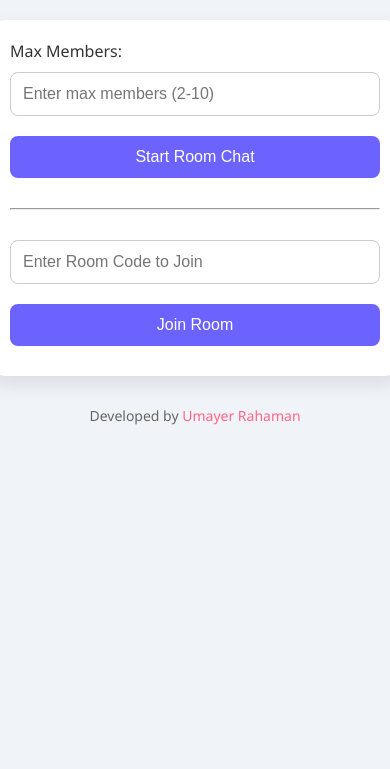
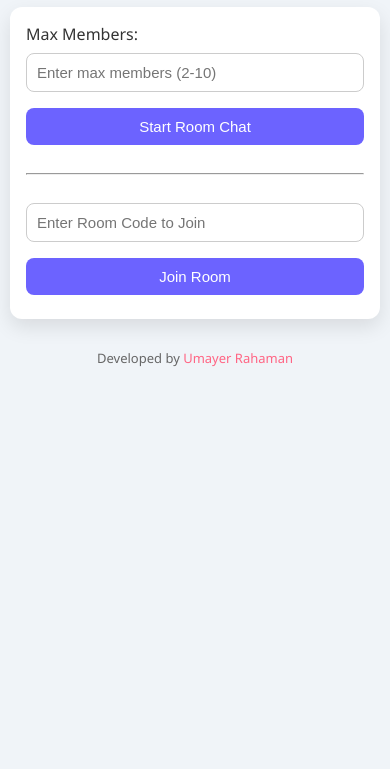
Before and after one commit to mikalobina/Vanish-2, a website: page public/index.html in a window 390 px wide. Shown: the part 75-844 px from the top of the page. Drawn offline with nearby package versions, Linux system fonts and the light colour scheme; no server answers.

Commit message:
Update style.css

```diff
--- a/public/style.css
+++ b/public/style.css
@@ -4,6 +4,10 @@
   --bg: #f0f4f8;
   --text: #333;
   --white: #fff;
+}
+
+* {
+  box-sizing: border-box;
 }
 
 body {
@@ -15,6 +19,7 @@ body {
   display: flex;
   flex-direction: column;
   align-items: center;
+  min-height: 100vh;
 }
 
 h1 {
@@ -33,6 +38,7 @@ h1 {
   box-shadow: 0 8px 20px rgba(0,0,0,0.1);
   padding: 20px;
   margin-top: 20px;
+  transition: 0.3s;
 }
 
 input, button {
@@ -42,14 +48,14 @@ input, button {
   font-size: 16px;
   border-radius: 8px;
   border: 1px solid #ccc;
-  box-sizing: border-box;
+  transition: 0.2s ease;
 }
 
 button {
   background-color: var(--primary);
   color: var(--white);
   border: none;
-  transition: 0.3s;
+  cursor: pointer;
 }
 
 button:hover {
@@ -62,7 +68,7 @@ button:hover {
 }
 
 .chat-area {
-  height: 300px;
+  height: 70vh;
   overflow-y: auto;
   border: 1px solid #ccc;
   border-radius: 8px;
@@ -103,8 +109,44 @@ footer a:hover {
   text-decoration: underline;
 }
 
+/* 📱 Responsive Mobile Styling */
 @media (max-width: 500px) {
   body {
     padding: 10px;
   }
+
+  h1 {
+    font-size: 20px;
+  }
+
+  #welcome,
+  #chatBox {
+    padding: 16px;
+    margin-top: 16px;
+    border-radius: 12px;
+  }
+
+  input, button {
+    padding: 10px;
+    font-size: 15px;
+    margin: 8px 0;
+  }
+
+  .chat-area {
+    height: 60vh;
+    padding: 8px;
+  }
+
+  #chatInput {
+    font-size: 15px;
+  }
+
+  button {
+    font-size: 15px;
+  }
+
+  footer {
+    font-size: 13px;
+    padding: 0 10px;
+  }
 }
```
